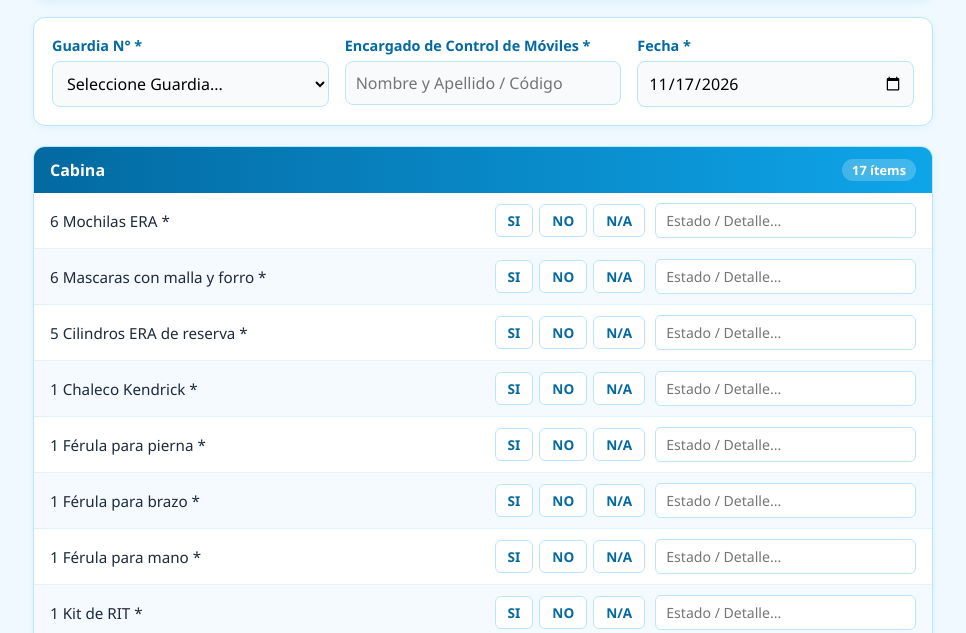
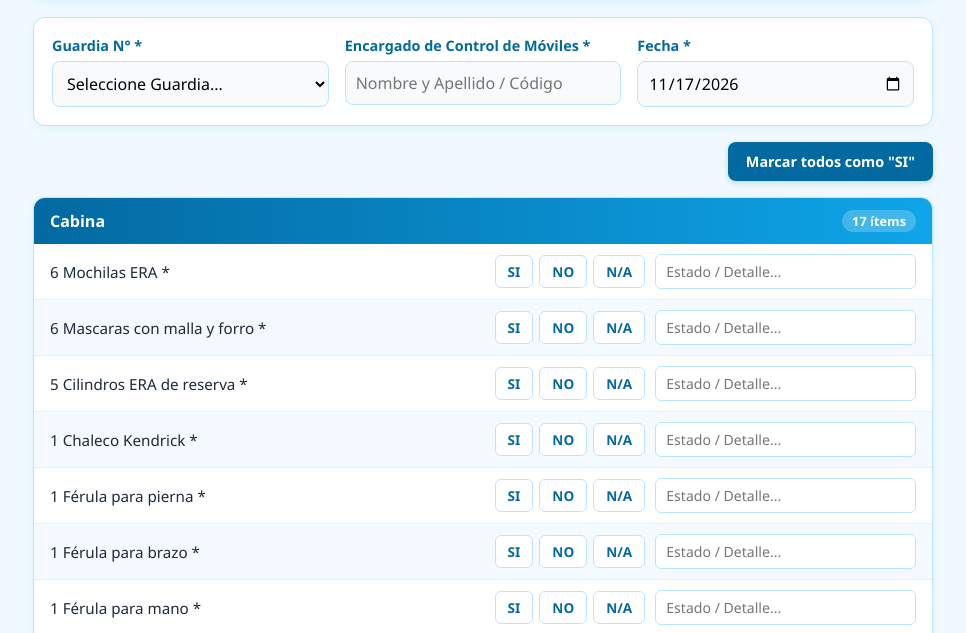
Before and after one commit to c32-tech/Ab33-control, a plain HTML site: page index.html in a window 1280 px wide. Shown: the part 161-794 px from the top of the page, without its empty margins (157-1123 px from the left). Drawn offline with Linux system fonts and the light colour scheme.

Commit message:
Update index.html

```diff
--- a/index.html
+++ b/index.html
@@ -59,7 +59,7 @@
       border-radius: 12px;
       border: 1px solid var(--border);
       box-shadow: 0 2px 8px rgba(14, 165, 233, 0.08);
-      margin-bottom: 20px;
+      margin-bottom: 16px;
       display: grid;
       grid-template-columns: repeat(auto-fit, minmax(220px, 1fr));
       gap: 16px;
@@ -80,6 +80,27 @@
       box-shadow: 0 0 0 3px rgba(14, 165, 233, 0.18);
       background-color: #ffffff;
     }
+
+    /* Barra de acción rápida */
+    .quick-bar {
+      display: flex;
+      justify-content: flex-end;
+      margin-bottom: 16px;
+    }
+    .btn-fill-si {
+      background: var(--celeste-oscuro);
+      color: #ffffff;
+      border: none;
+      padding: 10px 18px;
+      font-size: 0.9rem;
+      font-weight: 600;
+      border-radius: 8px;
+      cursor: pointer;
+      box-shadow: 0 2px 6px rgba(3, 105, 161, 0.2);
+      transition: background 0.2s, transform 0.1s;
+    }
+    .btn-fill-si:hover { background: var(--celeste-principal); }
+    .btn-fill-si:active { transform: scale(0.98); }
 
     /* Secciones del Checklist */
     .section-card {
@@ -242,6 +263,11 @@
       </div>
     </div>
 
+    <!-- Botón Marcar Todo SI -->
+    <div class="quick-bar">
+      <button type="button" class="btn-fill-si" onclick="marcarTodosSi()">Marcar todos como "SI"</button>
+    </div>
+
     <!-- Contenedor dinámico del Checklist -->
     <div id="checklist-container"></div>
 
@@ -261,7 +287,7 @@
 </div>
 
 <script>
-  // PEGA AQUÍ LA URL DE TU GOOGLE APPS SCRIPT IMPLEMENTADO (termina en /exec)
+  // URL de Google Apps Script configurada
   const SCRIPT_URL = "https://script.google.com/macros/s/AKfycbzjV5SI3tO7GEQvFZF57dwIKwAi8rNyiSfxon0cpAskLpGwxmwa7nm_pNVX_3dFck9J/exec";
 
   // Estructura exacta de la Hoja 2 del PDF: CONTROL DE MATERIAL MENOR
@@ -509,6 +535,12 @@
     container.appendChild(card);
   });
 
+  // Función para marcar todos los ítems como "SI"
+  function marcarTodosSi() {
+    document.querySelectorAll('input[type="radio"][value="SI"]').forEach(r => r.checked = true);
+    document.querySelectorAll('.item-row.row-error').forEach(row => row.classList.remove('row-error'));
+  }
+
   // Validación y envío del formulario
   document.getElementById('checklistForm').addEventListener('submit', async (e) => {
     e.preventDefault();
@@ -555,11 +587,6 @@
       return;
     }
 
-    if (SCRIPT_URL === "https://script.google.com/macros/s/AKfycbzjV5SI3tO7GEQvFZF57dwIKwAi8rNyiSfxon0cpAskLpGwxmwa7nm_pNVX_3dFck9J/exec" || !SCRIPT_URL.startsWith("https://script.google.com/")) {
-      alert("Error: Debes pegar la URL válida de tu Google Apps Script en la variable SCRIPT_URL.");
-      return;
-    }
-
     const btn = document.getElementById('btnSubmit');
     btn.disabled = true;
     btn.textContent = "Guardando y enviando...";
@@ -585,8 +612,6 @@
     };
 
     try {
-      // Se envía como text/plain para evitar bloqueos preflight CORS en Google Apps Script
-      // y permitir leer la respuesta real JSON del servidor
       const response = await fetch(SCRIPT_URL, {
         method: "POST",
         headers: { "Content-Type": "text/plain;charset=utf-8" },
```
